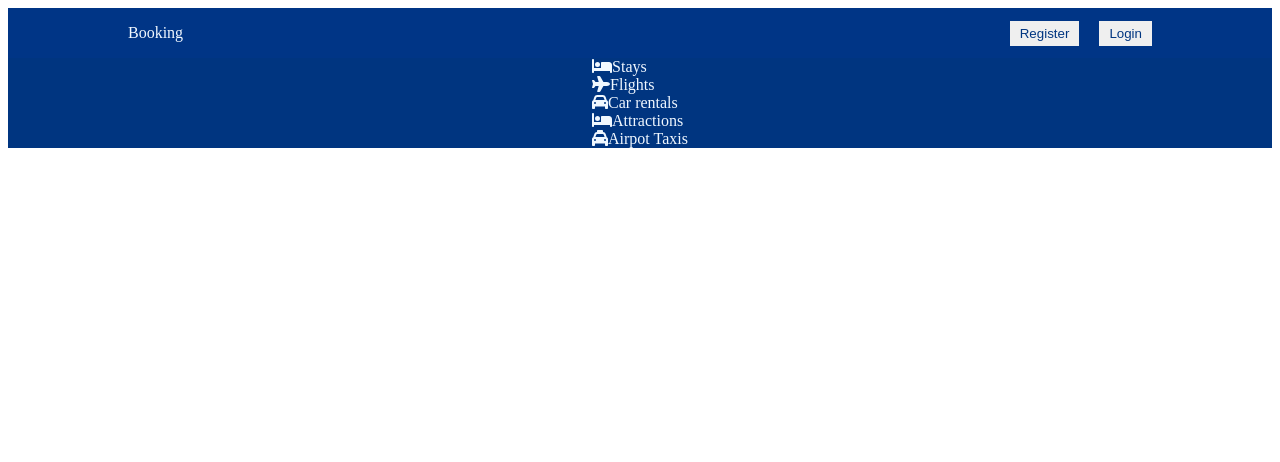
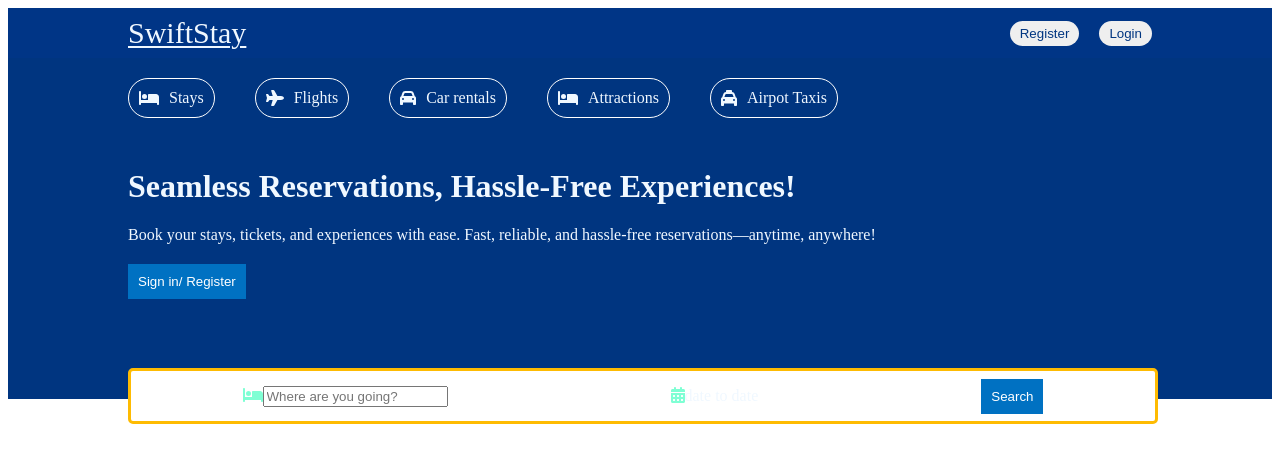
Before and after one commit to anushka44-bot/Reservation-App, a React (Vite) app: page / in a window 1280 px wide. Shown: the top 462 px of the page. Built offline with nearby package versions, Linux system fonts and the light colour scheme.

Commit message:
Header Updates

```diff
--- a/src/components/Header/Header.css
+++ b/src/components/Header/Header.css
@@ -3,4 +3,54 @@
   color: aliceblue;
   display: flex;
   justify-content: center;
+  position: relative;
 }
+
+.headerContainer{
+  width: 100%;
+  max-width: 1024px;
+  margin: 20px 0px 100px 0px;
+}
+.headerList{
+  display: flex;
+  gap: 40px;
+  margin-bottom: 50px;
+}
+.headerListItem{
+ display: flex;
+ align-items: center;
+ gap: 10px;
+}
+.headerListItem.active{
+  border: 1px solid white;
+  padding: 10px;
+  border-radius: 20px;
+}
+.headerDesc{
+  margin: 20px 0px;
+}
+.headerBtn{
+background-color: #0071c2;
+color: white ;
+font-weight: 500;
+border: none;
+padding: 10px;
+cursor: pointer;
+}
+.headerSearch{
+  height: 30px;
+  background-color:white ;
+  border: 3px solid #febb02;
+  display: flex;
+  align-items: center;
+  justify-content: space-around;
+  padding: 10px 0px;
+  border-radius:5px;
+  position: absolute;
+bottom: -25px;
+width: 100%;
+max-width: 1024px;
+}
+.headerIcon{
+color: aquamarine;
+}
--- a/src/components/Header/Header.jsx
+++ b/src/components/Header/Header.jsx
@@ -3,6 +3,8 @@ import {
   faPlane,
   faCar,
   faTaxi,
+  faCalendarDays,
+  faPerson,
 } from "@fortawesome/free-solid-svg-icons";
 import { FontAwesomeIcon } from "@fortawesome/react-fontawesome";
 import "./Header.css";
@@ -12,25 +14,50 @@ function Header() {
     <div className="header">
       <div className="headerContainer">
         <div className="headerList">
-          <div className="headerListItem">
+          <div className="headerListItem active">
             <FontAwesomeIcon icon={faBed} />
             <span>Stays</span>
           </div>
-          <div className="headerListItem">
+          <div className="headerListItem active">
             <FontAwesomeIcon icon={faPlane} />
             <span>Flights</span>
           </div>
-          <div className="headerListItem">
+          <div className="headerListItem active">
             <FontAwesomeIcon icon={faCar} />
             <span>Car rentals</span>
           </div>
-          <div className="headerListItem">
+          <div className="headerListItem active">
             <FontAwesomeIcon icon={faBed} />
             <span>Attractions</span>
           </div>
-          <div className="headerListItem">
+          <div className="headerListItem active">
             <FontAwesomeIcon icon={faTaxi} />
             <span>Airpot Taxis</span>
+          </div>
+        </div>
+        <h1 className="headerTitle">
+          Seamless Reservations, Hassle-Free Experiences!
+        </h1>
+        <p className="headerDesc">
+          Book your stays, tickets, and experiences with ease. Fast, reliable,
+          and hassle-free reservations—anytime, anywhere!
+        </p>
+        <button className="headerBtn">Sign in/ Register</button>
+        <div className="headerSearch">
+          <div className="headerSearchItem">
+            <FontAwesomeIcon icon={faBed} className="headerIcon" />
+            <input
+              type="text"
+              placeholder="Where are you going?"
+              className="headerSearchInput"
+            />
+          </div>
+          <div className="headerSearchItem">
+            <FontAwesomeIcon icon={faCalendarDays} className="headerIcon" />
+            <span className="headerSearchText">date to date</span>
+          </div>
+          <div className="headerSearchItem">
+            <button className="headerBtn">Search</button>
           </div>
         </div>
       </div>
--- a/src/components/navbar/navbar.css
+++ b/src/components/navbar/navbar.css
@@ -21,7 +21,15 @@
 .navButton{
   margin-left: 20px;
   border: none;
+  border-radius: 20px;
   padding: 5px 10px;
   cursor: pointer;
   color: #003580;
 }
+
+.logo{
+  font-size: 30px;
+  text-decoration: underline;
+  text-decoration-thickness:2px ;
+  text-underline-offset: 3px;
+}
--- a/src/components/navbar/navbar.jsx
+++ b/src/components/navbar/navbar.jsx
@@ -5,7 +5,7 @@ function navbar() {
     <>
       <div className="navbar">
         <div className="navContainer">
-          <span className="logo">Booking</span>
+          <span className="logo">SwiftStay</span>
           <div className="navItems">
             <button className="navButton">Register</button>
             <button className="navButton">Login</button>
```
